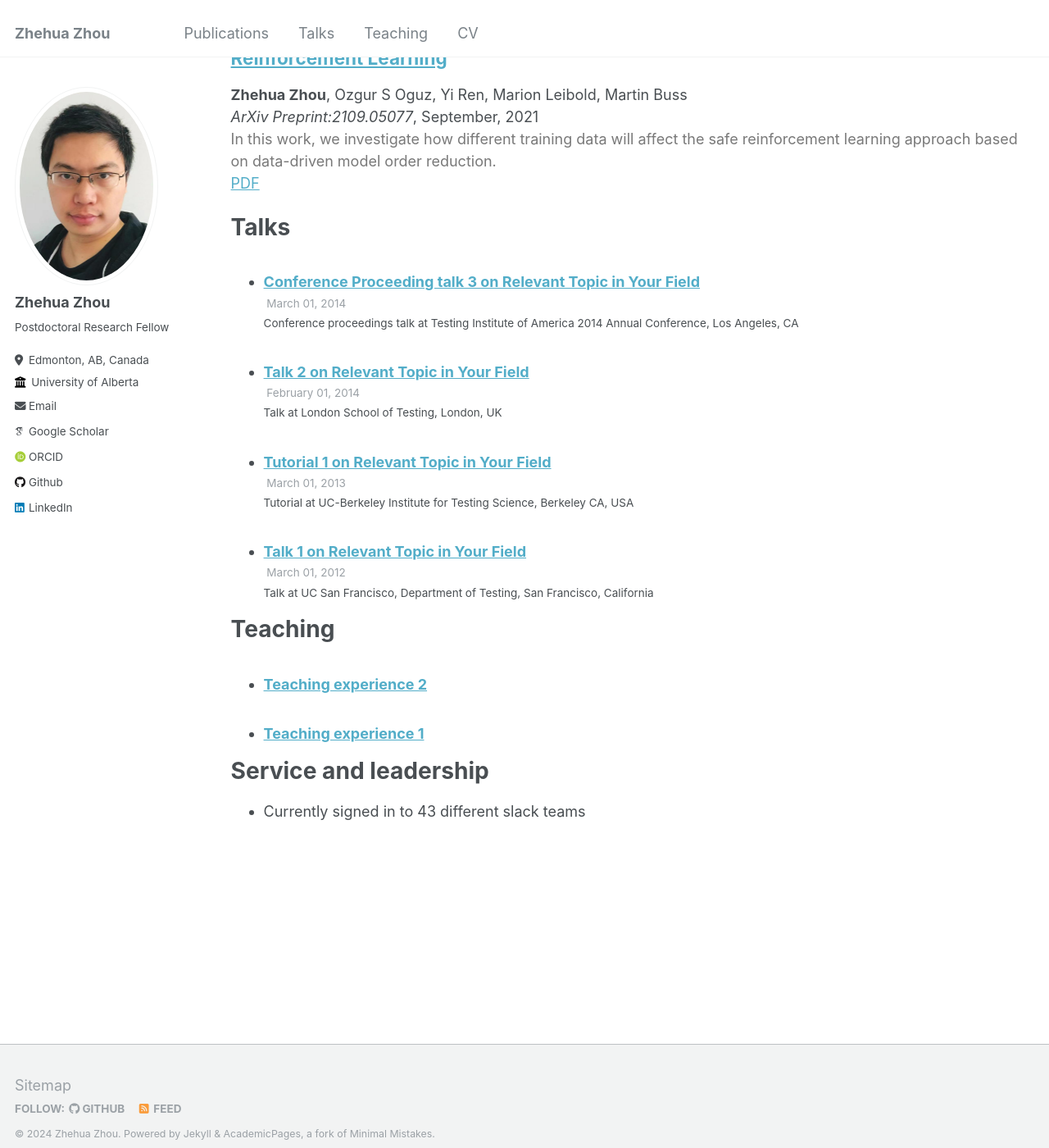
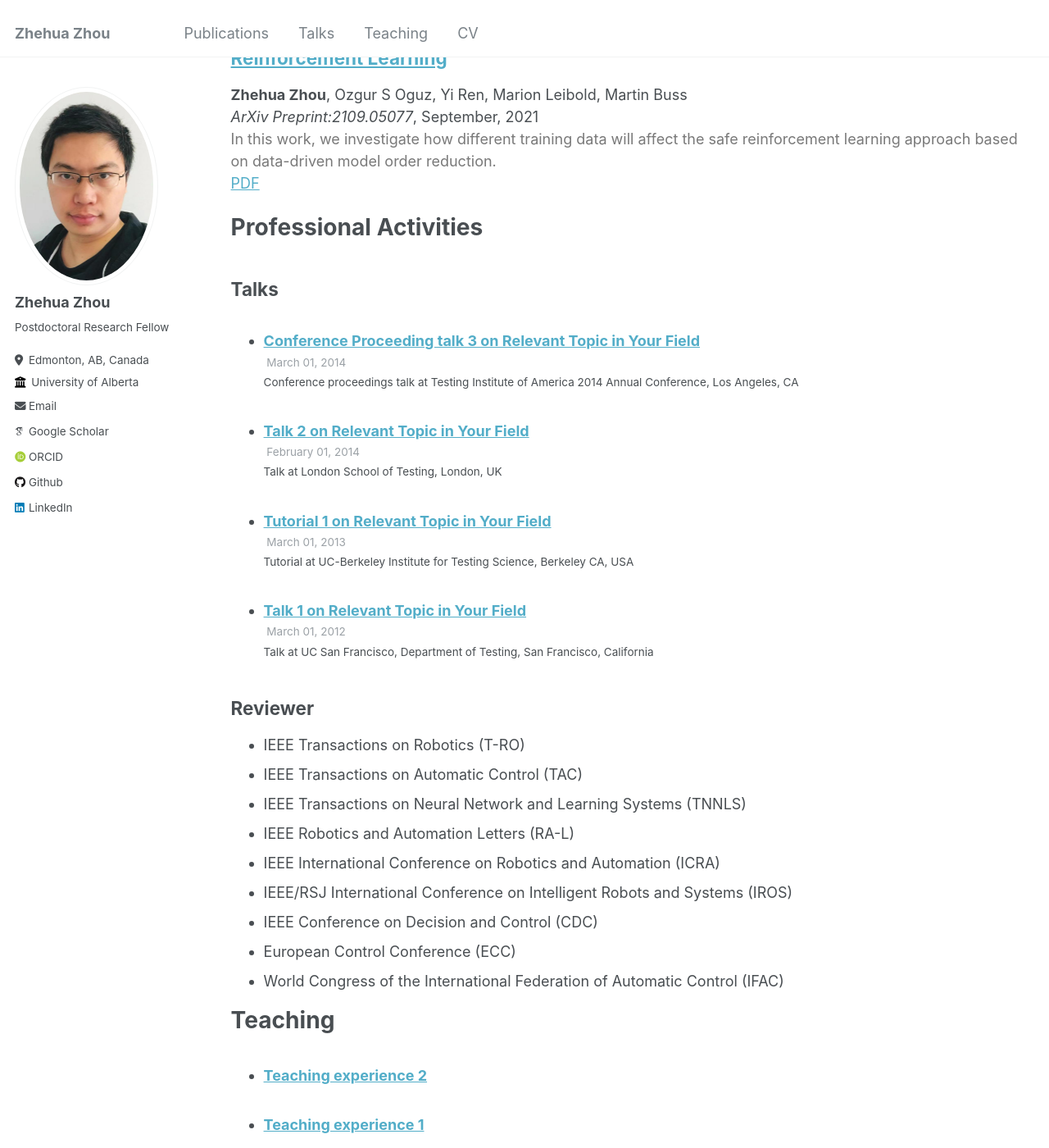
Before and after one commit to zhehuazhou/zhehuazhou.github.io, a Jekyll site: the page built from _pages/cv.md, in a window 1280 px wide and 1400 px high, scrolled down 6229 px. Shown: the whole window at 82% size. Built offline with Jekyll 4.4.1, drawn with Linux system fonts in a browser that asks for light colours; some web fonts are replaced.

Commit message:
publication

```diff
--- a/_includes/archive-single_double.html
+++ b/_includes/archive-single_double.html
@@ -21,7 +21,7 @@
 .column {
   float: left;
   padding: 0px;
-  height: 230px;
+  height: 240px;
 }
 
 .left {
--- a/_pages/cv.md
+++ b/_pages/cv.md
@@ -95,11 +95,23 @@ Publications
   {% endif %}
 {% endfor %}
 
-Talks
+Professional Activities
 ======
+<h2>Talks</h2>
   <ul>{% for post in site.talks reversed %}
     {% include archive-single-talk-cv.html  %}
   {% endfor %}</ul>
+
+<h2>Reviewer</h2>
+* IEEE Transactions on Robotics (T-RO)
+* IEEE Transactions on Automatic Control (TAC)
+* IEEE Transactions on Neural Network and Learning Systems (TNNLS)
+* IEEE Robotics and Automation Letters (RA-L)
+* IEEE International Conference on Robotics and Automation (ICRA)
+* IEEE/RSJ International Conference on Intelligent Robots and Systems (IROS)
+* IEEE Conference on Decision and Control (CDC)
+* European Control Conference (ECC)
+* World Congress of the International Federation of Automatic Control (IFAC)
 
 Teaching
 ======
```
